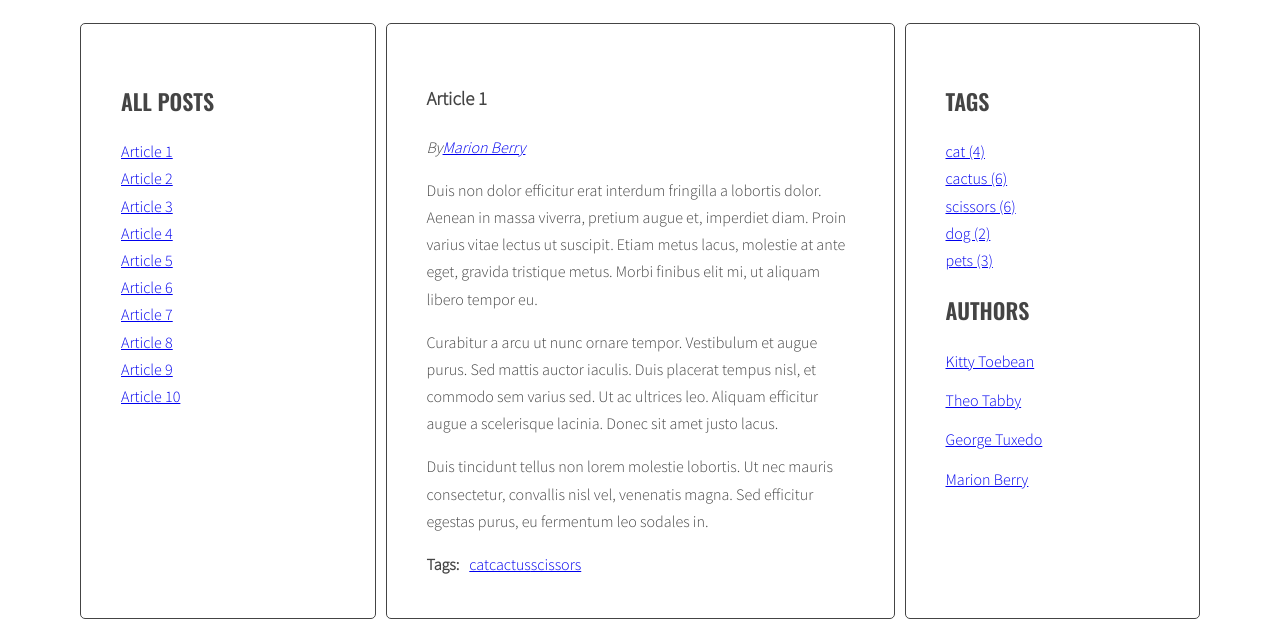
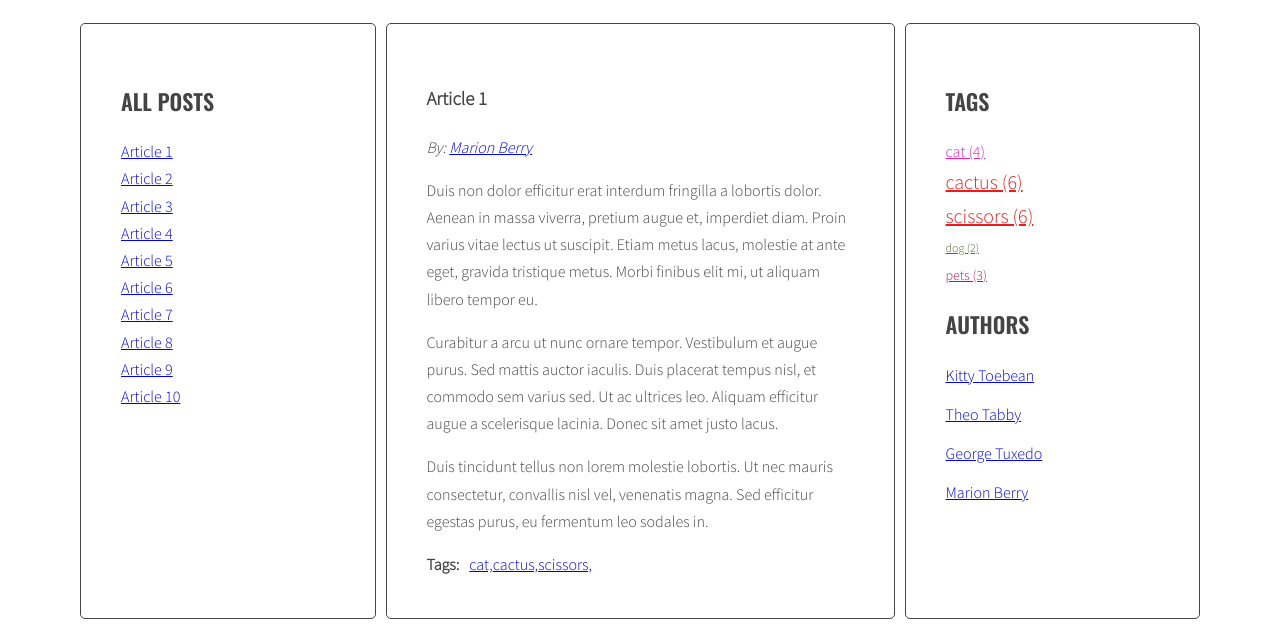
Before and after one commit to OksanaKorotich/javascript-blog, a website: page index.html in a window 1280 px wide. Shown: the part 220-847 px from the top of the page. Drawn offline with nearby package versions, Linux system fonts and the light colour scheme.

Commit message:
Add authors

```diff
--- a/js/script.js
+++ b/js/script.js
@@ -1,5 +1,19 @@
 
 'use strict';
+
+
+const opts = {
+  articleSelector: '.post',
+  articleTagsSelector: '.post-tags .list',
+  articleAuthorSelector: '.post-author',
+  titleSelector: '.post-title',
+  titleListSelector: '.titles',
+  tagsListSelector: '.tags.list',
+  cloudClassCount: '5',
+  cloudClassPrefix: 'tag-size-',
+  authorsListSelector: '.list .authors',
+};
+
 function titleClickHandler(event){
   event.preventDefault();
   const clickedElement = this;
@@ -27,27 +41,18 @@ function titleClickHandler(event){
   targetArticle.classList.add('active');
 }
 
-const optArticleSelector = '.post',
-  optTitleSelector = '.post-title',
-  optTitleListSelector = '.titles',
-  optArticleTagsSelector = '.post-tags .list',
-  optArticleAuthorSelector = '.post-author',
-  optTagsListSelector = '.tags.list',
-  optCloudClassCount = '5',
-  optCloudClassPrefix = 'tag-size-';
-
 function generateTitleLinks(customSelector = ''){
   //remove contents of titleList
-  const titleList = document.querySelector(optTitleListSelector);
+  const titleList = document.querySelector(opts.titleListSelector);
   titleList.innerHTML = '';
   //for each articles
-  const allArticles = document.querySelectorAll(optArticleSelector+customSelector);
+  const allArticles = document.querySelectorAll(opts.articleSelector+customSelector);
   let html = '';
   for(let article of allArticles){
     //get the article id
     const articleId = article.getAttribute('id');
     //find the title element
-    const articleTitle = article.querySelector(optTitleSelector).innerHTML;
+    const articleTitle = article.querySelector(opts.titleSelector).innerHTML;
     //get the title from the title element
     const linkHTML = '<li><a href="#' + articleId + '"><span>' + articleTitle + '</span></a></li>';
     //create HTML of the link
@@ -62,11 +67,11 @@ function generateTags(){
   //створюємо об'єкт
   let allTags = {};
   //find all articles
-  const allArticles = document.querySelectorAll(optArticleSelector);
+  const allArticles = document.querySelectorAll(opts.articleSelector);
   /* START LOOP: for every article: */
   for(let article of allArticles){
     /* find tags wrapper */
-    const tagList = article.querySelector(optArticleTagsSelector);
+    const tagList = article.querySelector(opts.articleTagsSelector);
     /* make html variable with empty string */
     let html = '';
     /* get tags from data-tags attribute */
@@ -76,7 +81,7 @@ function generateTags(){
     /* START LOOP: for each tag */
     for(let tag of articleTagsArray){
       /* generate HTML of the link */
-      const htmlTag = '<li><a href="#tag-' + tag + '">' + tag + '</a></li>';
+      const htmlTag = '<li><a href="#tag-' + tag + '">' + tag + ', ' + '</a></li>';
       /* add generated code to html variable */
       html = html + htmlTag;
       if(!allTags.hasOwnProperty(tag)){
@@ -91,7 +96,7 @@ function generateTags(){
     tagList.innerHTML = html;
     /* END LOOP: for every article: */
   }
-  const tagList = document.querySelector(optTagsListSelector);
+  const tagList = document.querySelector(opts.tagsListSelector);
   //tagList.innerHTML = allTags.join(' ');
   const tagsParams = calculateTagsParams(allTags);
   console.log('tagParams:', tagsParams);
@@ -99,7 +104,7 @@ function generateTags(){
   //[NEW] START LOOP: for each tag in allTags:
   for(let tag in allTags){
     //[NEW] generate code of a link and add it to allTagsHtml
-    const tagLinkHtml = '<li><a class="' + optCloudClassPrefix + calculateTagClass(allTags[tag], tagsParams) + '"href=#tag-' + tag + '">' + tag + ' (' + allTags[tag] + ') ' + '</a></li>';
+    const tagLinkHtml = '<li><a class="' + opts.cloudClassPrefix + calculateTagClass(allTags[tag], tagsParams) + '"href=#tag-' + tag + '">' + tag + ' (' + allTags[tag] + ') ' + '</a></li>';
     console.log('tagLinkHtml:' , tagLinkHtml);
     allTagsHtml += tagLinkHtml;
     //[NEW] END LOOP: for each tag in allTags:
@@ -129,7 +134,7 @@ function calculateTagClass(count, params){
   const normalizedCount = count - params.min;
   const normalizedMax = params.max - params.min;
   const percentage = normalizedCount / normalizedMax;
-  const classNumber = Math.floor( percentage * (optCloudClassCount - 1) + 1 );
+  const classNumber = Math.floor( percentage * (opts.cloudClassCount - 1) + 1 );
   return classNumber;
 }
 
@@ -189,17 +194,39 @@ function addClickListenersToTags(){
 addClickListenersToTags();
 
 function generateAuthors(){
-  const allArticles = document.querySelectorAll(optArticleSelector);
+  let allAuthors = {};
+  let articleAuthorArray = [];
+  const allArticles = document.querySelectorAll(opts.articleSelector);
   for(let article of allArticles){
-    const authorList = article.querySelector(optArticleAuthorSelector);
+    const authorList = article.querySelector(opts.articleAuthorSelector);
     let html = '';
-    const authorTag = article.getAttribute ('data-author');
-    const htmlAuthor = 'By' + '<a href="#' + authorTag + '">' + authorTag +'</a>';
-    html = html + htmlAuthor;
+    const authorTags = article.getAttribute ('data-author');
+    articleAuthorArray.push(authorTags);
+    const authorHtml = 'By: ' + '<a href="#' + authorTags + '">' + authorTags +'</a>';
+    html = html + authorHtml;
     authorList.innerHTML = html;
-    console.log(html);
+    console.log('html' , html);
   }
+
+  for(let author of articleAuthorArray){
+    if(!allAuthors.hasOwnProperty(author)){
+      allAuthors[author] = 1;
+    } else {
+      allAuthors[author]++;
+    }
+  }
+  console.log('Автори:' , allAuthors);
+  const authorList = document.querySelector(opts.authorsListSelector);
+  let allAuthorsHtml = '';
+  for(let author in allAuthors){
+    allAuthorsHtml = '<li><a href="' + author +' (' + allAuthors[author] +')' +'</a></li>';
+    console.log('allAuthorsHtml:' , allAuthorsHtml);
+  }
+
+  authorList.innerHTML = allAuthorsHtml;
+  console.log('what we have', allAuthors);
 }
+
 generateAuthors();
 
 
--- a/sass/style.scss
+++ b/sass/style.scss
@@ -118,3 +118,28 @@ body {
     margin: 0 10px 0 0;
   }
 }
+
+.tag-size-1 {
+  color: darkolivegreen;
+  font-size: 12px;
+}
+
+.tag-size-2 {
+  color: rgb(196, 21, 73);
+  font-size: 14px;
+}
+
+.tag-size-3 {
+  color: rgb(224, 34, 193);
+  font-size: 16px;
+}
+
+.tag-size-4 {
+  color: rgb(179, 197, 13);
+  font-size: 18px;
+}
+
+.tag-size-5 {
+  color: rgb(238, 27, 27);
+  font-size: 20px;
+}
```
Also changed, not shown: css/style.css, 1 other file.
